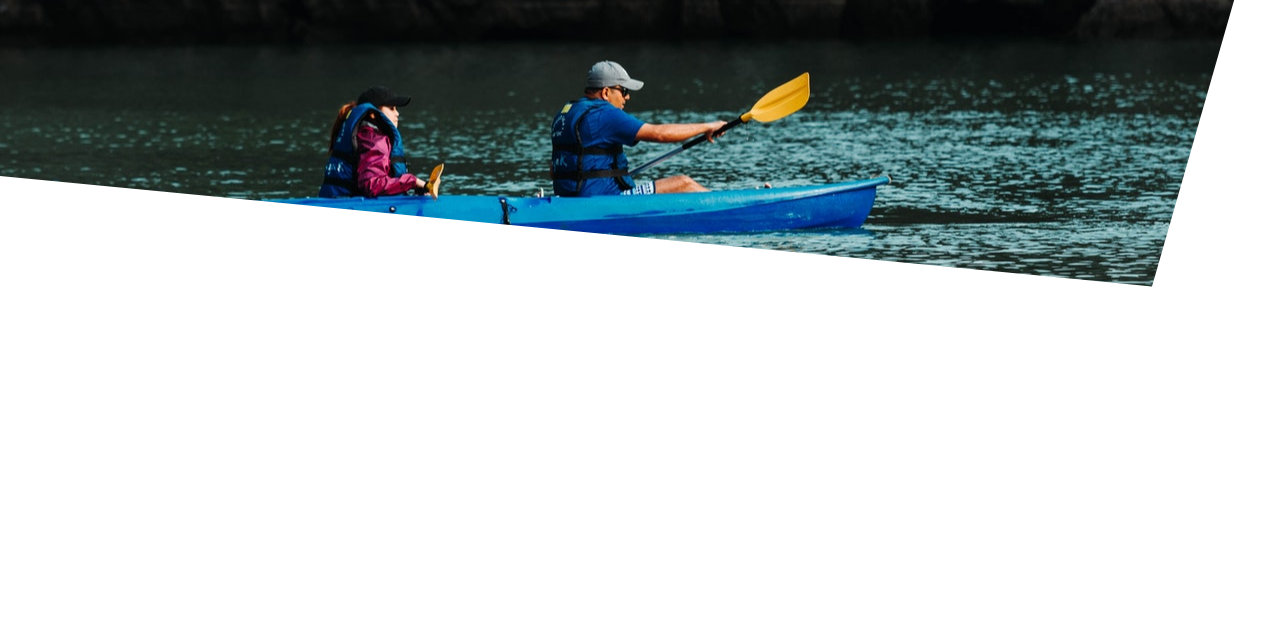
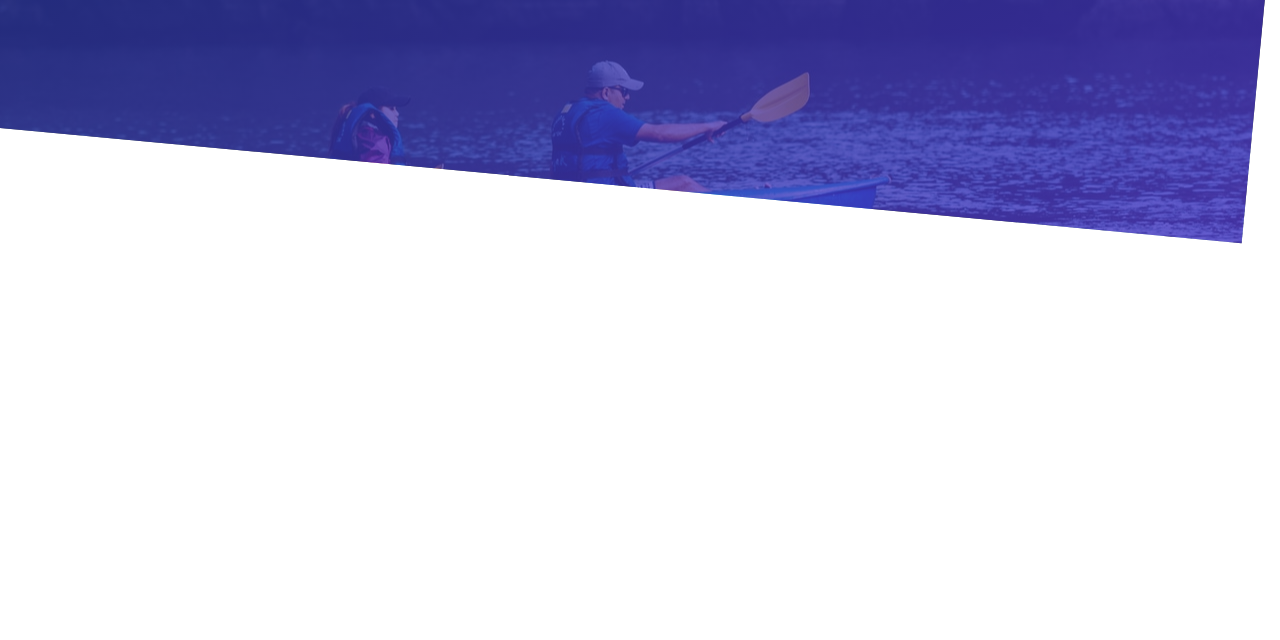
Before and after one commit to prateek-budhiraja/html-css-js, a plain HTML site: page bootcamp-projects/bg-image-css/index.html in a window 1280 px wide. Shown: the part 160-800 px from the top of the page. Drawn offline with Linux system fonts and the light colour scheme.

Commit message:
fixed clip and added gradiant on image

```diff
--- a/bootcamp-projects/bg-image-css/css/style.css
+++ b/bootcamp-projects/bg-image-css/css/style.css
@@ -13,9 +13,13 @@ body {
 
 header {
   height: 60vh;
-  background: url("../images/boat-man.jpg");
+  background-image:
+    linear-gradient(to right bottom,
+      rgba(37, 56, 152, 0.756),
+      rgba(87, 55, 214, 0.74)),
+    url("../images/boat-man.jpg");
   background-position: center;
-  clip-path: polygon(48% 0, 100% 0, 90% 93%, 0 70%, 0 0);
+  clip-path: polygon(50% 0%, 100% 0, 97% 84%, 0 60%, 0 0);
   background-size: cover;
 }
 
```
